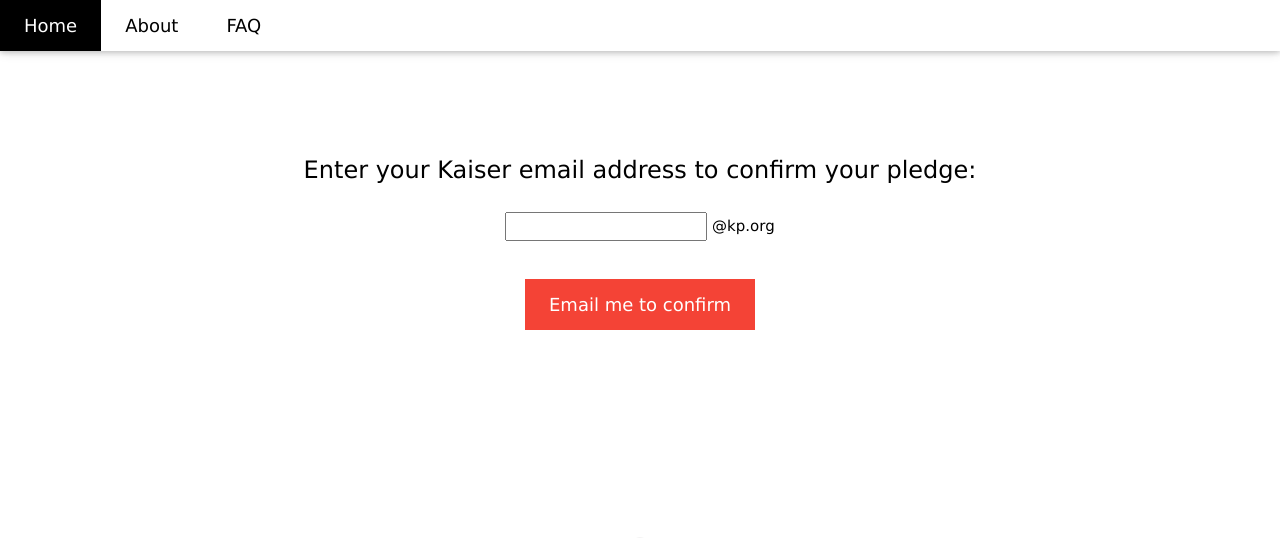
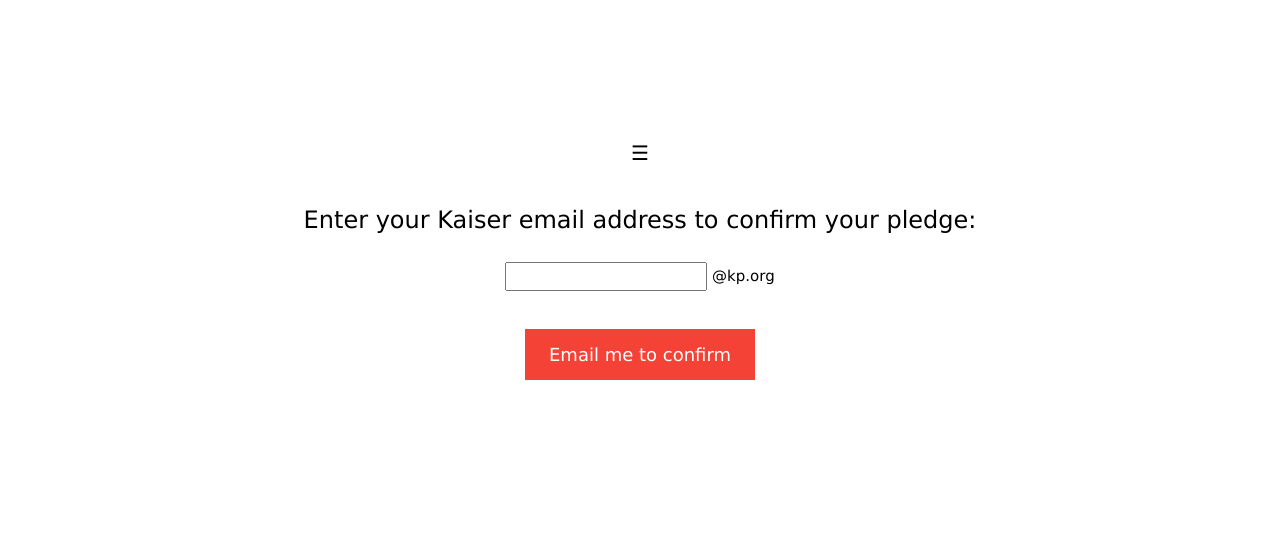
Before and after one commit to morgworth/KP-Strike-Pledge-App, a Django app: page /email/ in a window 1280 px wide. Shown: the top 538 px of the page. Run offline with Django 3.2, Linux system fonts and the light colour scheme.

Commit message:
testing old navbar

```diff
--- a/strike_pledge/templates/email.html
+++ b/strike_pledge/templates/email.html
@@ -8,29 +8,98 @@
 
 <head>
   <title>Enter your email</title>
+  <style>
+/* The sidebar menu */
+.sidebar {
+  height: 100%; /* 100% Full-height */
+  width: 0; /* 0 width - change this with JavaScript */
+  position: fixed; /* Stay in place */
+  z-index: 1; /* Stay on top */
+  top: 0;
+  left: 0;
+  background-color: #111; /* Black*/
+  overflow-x: hidden; /* Disable horizontal scroll */
+  padding-top: 60px; /* Place content 60px from the top */
+  transition: 0.5s; /* 0.5 second transition effect to slide in the sidebar */
+}
+
+/* The sidebar links */
+.sidebar a {
+  padding: 8px 8px 8px 32px;
+  text-decoration: none;
+  font-size: 25px;
+  color: #818181;
+  display: block;
+  transition: 0.3s;
+}
+
+/* When you mouse over the navigation links, change their color */
+.sidebar a:hover {
+  color: #f1f1f1;
+}
+
+/* Position and style the close button (top right corner) */
+.sidebar .closebtn {
+  position: absolute;
+  top: 0;
+  right: 25px;
+  font-size: 36px;
+  margin-left: 50px;
+}
+
+/* The button used to open the sidebar */
+.openbtn {
+  font-size: 20px;
+  cursor: pointer;
+  background-color: white;
+  color: black;
+  padding: 10px 15px;
+  border: none;
+}
+
+.openbtn:hover {
+  background-color: #444;
+}
+
+/* Style page content - use this if you want to push the page content to the right when you open the side navigation */
+#main {
+  transition: margin-left .5s; /* If you want a transition effect */
+  padding: 20px;
+  overflow: auto;
+}
+
+/* On smaller screens, where height is less than 450px, change the style of the sidenav (less padding and a smaller font size) */
+@media screen and (max-height: 450px) {
+  .sidebar {padding-top: 15px;}
+  .sidebar a {font-size: 18px;}
+}
+
+ .body:link {
+    color: #E6141B; }
+ .body:visited {
+    color: #E6141B; }
+ .body:hover {
+    color: #212121; }
+ .body:focus {
+    color: #212121; }
+ .body:active {
+    color: #E6141B; }
+</style>
 </head>
 
 <body>
 
-<!-- Navbar -->
-<div class="w3-top">
-  <div class="w3-bar w3-white w3-card w3-right-align w3-large">
-    <a class="w3-bar-item w3-button w3-hide-medium w3-hide-large w3-right w3-padding-large w3-hover-white w3-large w3-red" href="javascript:void(0);" onclick="myFunction()" title="Toggle Navigation Menu"><i class="fa fa-bars"></i></a>
-    <a href={% url 'home' %} class="w3-bar-item w3-button w3-padding-large w3-hover-black">Home</a>
-    <a href={% url 'about' %} class="w3-bar-item w3-button w3-hide-small w3-padding-large w3-hover-black">About</a>
-    <a href={% url 'faq' %} class="w3-bar-item w3-button w3-hide-small w3-padding-large w3-hover-black">FAQ</a>
-  </div>
-
-  <!-- Navbar on small screens -->
-  <div id="navDemo" class="w3-bar-block w3-white w3-hide w3-hide-large w3-hide-medium w3-large">
-    <a href={% url 'home' %} class="w3-bar-item w3-button w3-padding-large w3-hover-black">Home</a>
-    <a href={% url 'about' %} class="w3-bar-item w3-button w3-hide-small w3-padding-large w3-hover-black">About</a>
-    <a href={% url 'faq' %} class="w3-bar-item w3-button w3-hide-small w3-padding-large w3-hover-black">FAQ</a>
-  </div>
+<div id="mySidebar" class="sidebar">
+  <a href="javascript:void(0)" class="closebtn" onclick="closeNav()">&times;</a>
+<!--   <button class="closebtn" onclick="closeNav()">&times;</button>-->
+  <a href={% url 'email' %}>Home</a>
+  <a href={% url 'about' %}>About</a>
+  <a href={% url 'faq' %}>FAQ</a>
 </div>
 
 <!-- First Grid -->
 <div class="w3-container w3-white w3-center" style="padding:128px 16px">
+<button class="openbtn" onclick="openNav()">&#9776;</button>
   <p class="w3-xlarge">Enter your Kaiser email address to confirm your pledge:</p>
     <form method="post" align="center">
       {% csrf_token %}
```
